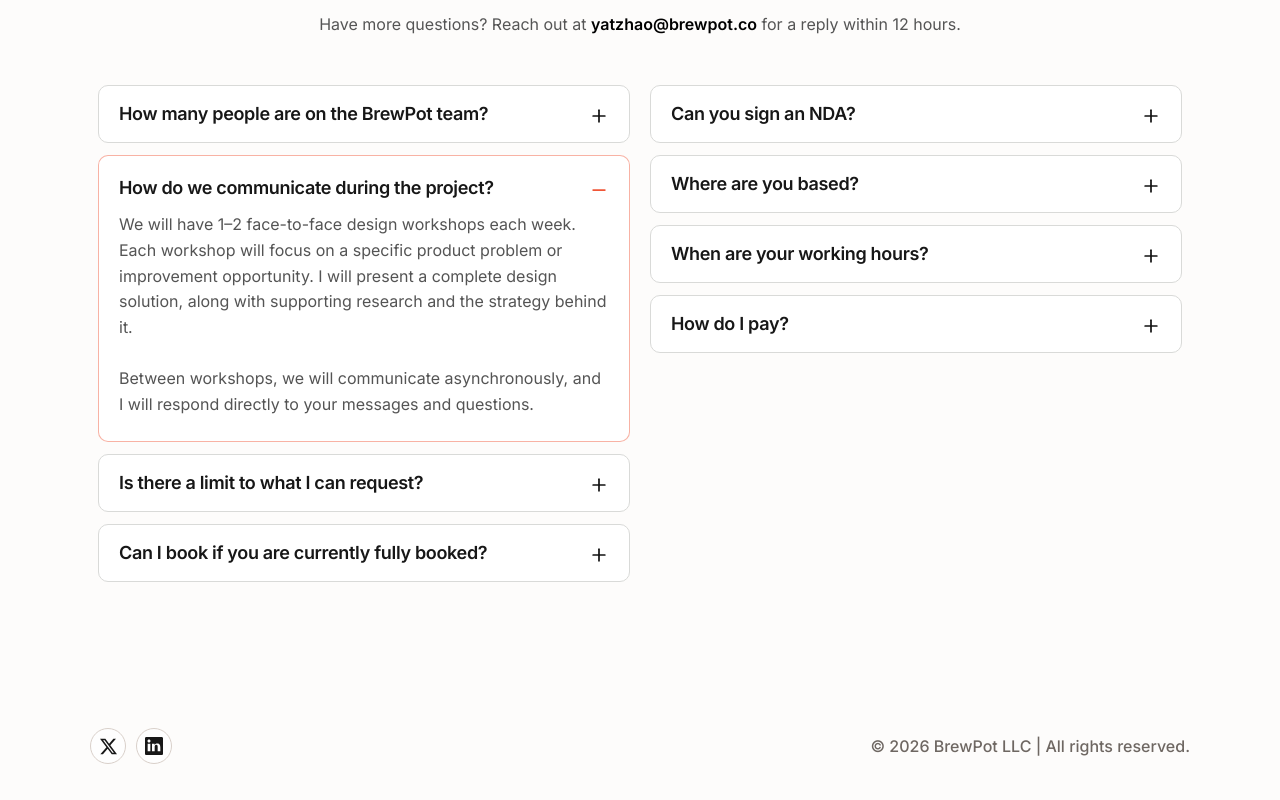
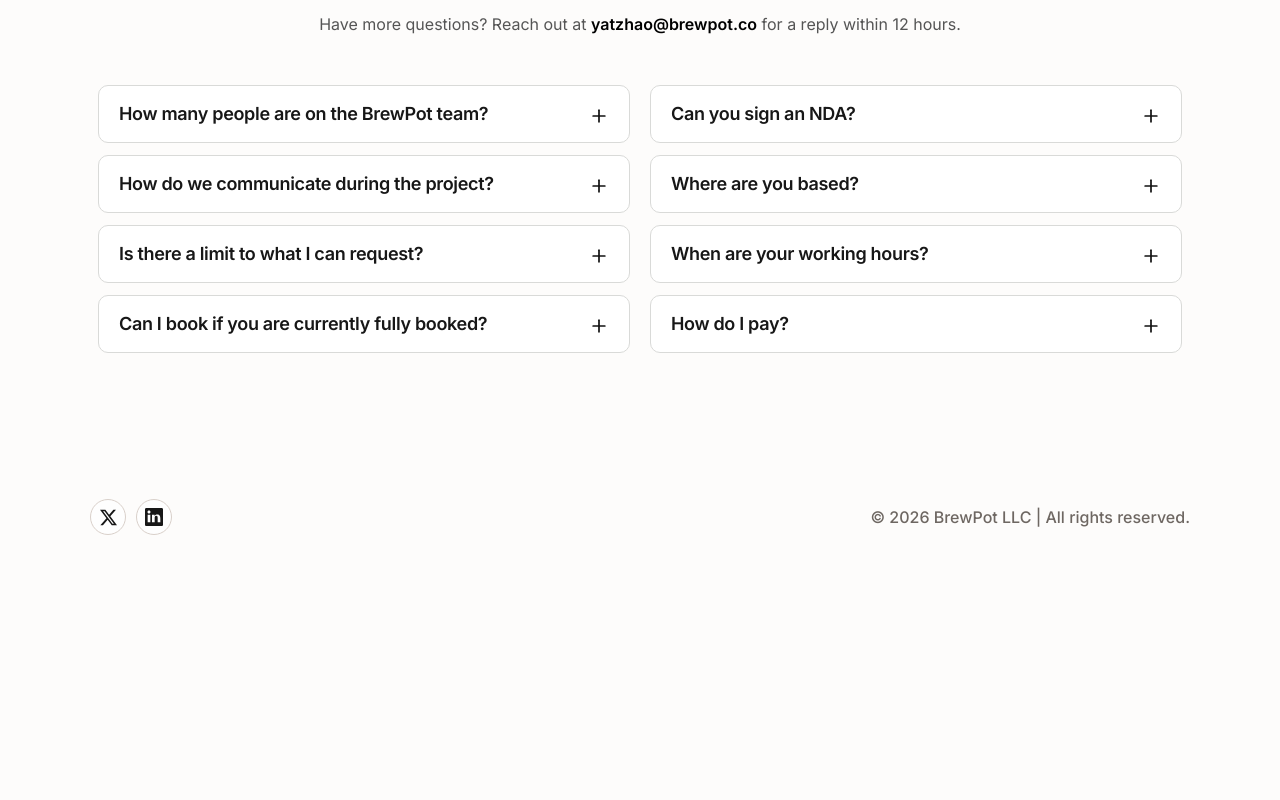
Before and after one commit to yatingzhaoo/BrewPot, a React (Vite) app: page / in a window 1280 px wide. Shown: the part 2656-3456 px from the top of the page. After the commit the page ends 3227 px from the top, so only its background shows below. Built offline with nearby package versions, Linux system fonts and the light colour scheme.

Commit message:
Keep FAQ items collapsed on initial load

```diff
--- a/src/components/FAQ.tsx
+++ b/src/components/FAQ.tsx
@@ -41,7 +41,7 @@
 ];
 
 export default function FAQ() {
-  const [openIndex, setOpenIndex] = useState<number | null>(1);
+  const [openIndex, setOpenIndex] = useState<number | null>(null);
   const openFaqIndex = useRef<number | null>(null);
   const faqOpenedAt = useRef<number | null>(null);
 
```
